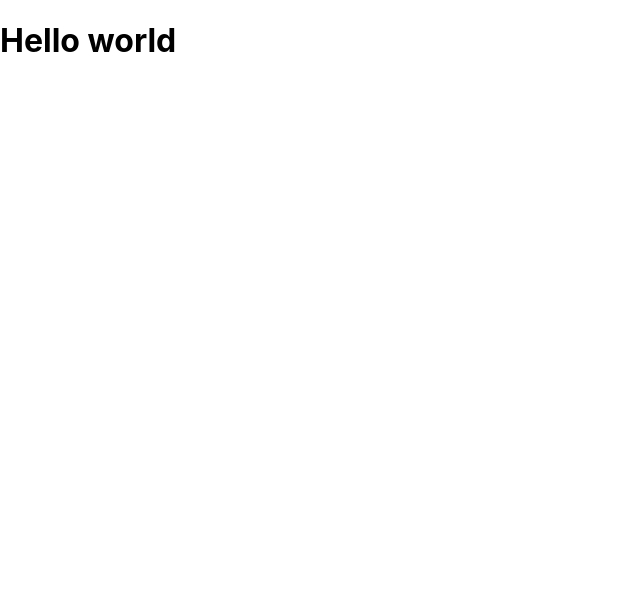
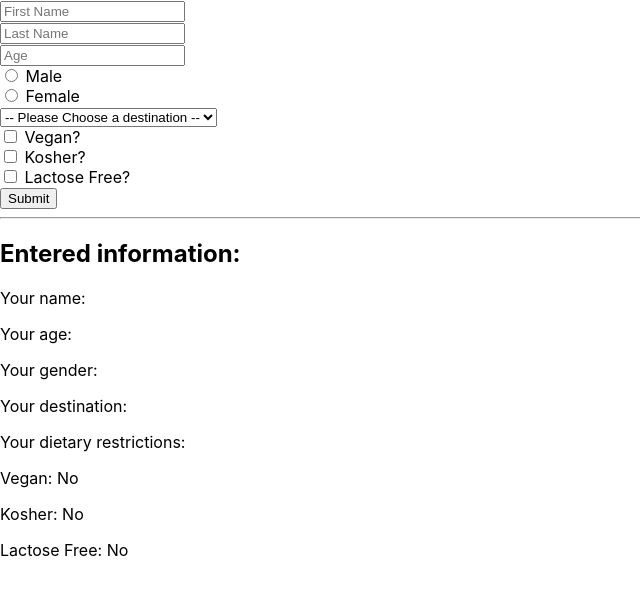
Before and after one commit to lukassketrys98/REACT-COURSE-PT1, a React (Create React App) app: page / in a window 1280 px wide. Shown: the top 596 px of the page, without its empty margins (0-640 px from the left). Built offline with nearby package versions, Linux system fonts and the light colour scheme.

Commit message:
rearranging done

```diff
--- a/public/index.html
+++ b/public/index.html
@@ -14,7 +14,7 @@
       manifest.json provides metadata used when your web app is installed on a
       user's mobile device or desktop. See https://developers.google.com/web/fundamentals/web-app-manifest/
     -->
-    <link rel="manifest" href="%PUBLIC_URL%/manifest.json" />
+    <!-- <link rel="manifest" href="%PUBLIC_URL%/manifest.json" /> -->
     <!--
       Notice the use of %PUBLIC_URL% in the tags above.
       It will be replaced with the URL of the `public` folder during the build.
--- a/src/App.js
+++ b/src/App.js
@@ -1,10 +1,10 @@
 import React from 'react';
-
+import Form from './components/FormContainer'
 
 function App() {
   return (
     <div>
-      <h1>Hello world</h1>
+     <Form/>
     </div>
   );
 }
--- /dev/null
+++ b/src/components/FormComponent.js
@@ -0,0 +1,117 @@
+import React from 'react'
+
+function FormComponent(props) {
+    return (
+        <main>
+            <form>
+                <input
+                    name="firstName"
+                    value={props.firstName}
+                    onChange={props.handleChange}
+                    placeholder="First Name"
+                />
+                <br />
+
+                <input
+                    name="lastName"
+                    value={props.lastName}
+                    onChange={props.handleChange}
+                    placeholder="Last Name"
+                />
+                <br />
+
+                <input
+                    name="age"
+                    value={props.age}
+                    onChange={props.handleChange}
+                    placeholder="Age"
+                />
+                <br />
+
+                <label>
+                    <input
+                        type="radio"
+                        name="gender"
+                        value="male"
+                        checked={props.gender === "male"}
+                        onChange={props.handleChange}
+                    /> Male
+                </label>
+
+                <br />
+
+                <label>
+                    <input
+                        type="radio"
+                        name="gender"
+                        value="female"
+                        checked={props.gender === "female"}
+                        onChange={props.handleChange}
+                    /> Female
+                </label>
+
+                <br />
+
+                <select
+                    value={props.destination}
+                    name="destination"
+                    onChange={props.handleChange}
+                >
+                    <option value="">-- Please Choose a destination --</option>
+                    <option value="germany">Germany</option>
+                    <option value="norway">Norway</option>
+                    <option value="north pole">North Pole</option>
+                    <option value="south pole">South Pole</option>
+                </select>
+
+                <br />
+
+                <label>
+                    <input
+                        type="checkbox"
+                        name="isVegan"
+                        onChange={props.handleChange}
+                        checked={props.isVegan}
+                    /> Vegan?
+                </label>
+                <br />
+
+                <label>
+                    <input
+                        type="checkbox"
+                        name="isKosher"
+                        onChange={props.handleChange}
+                        checked={props.isKosher}
+                    /> Kosher?
+                </label>
+                <br />
+
+                <label>
+                    <input
+                        type="checkbox"
+                        name="isLactoseFree"
+                        onChange={props.handleChange}
+                        checked={props.isLactoseFree}
+                    /> Lactose Free?
+                </label>
+                <br />
+
+                <button>Submit</button>
+            </form>
+            <hr />
+            <h2>Entered information:</h2>
+            <p>Your name: {props.firstName} {props.lastName}</p>
+            <p>Your age: {props.age}</p>
+            <p>Your gender: {props.gender}</p>
+            <p>Your destination: {props.destination}</p>
+            <p>Your dietary restrictions:</p>
+
+            <p>Vegan: {props.isVegan ? "Yes" : "No"}</p>
+            <p>Kosher: {props.isKosher ? "Yes" : "No"}</p>
+            <p>Lactose Free: {props.isLactoseFree ? "Yes" : "No"}</p>
+
+        </main>
+    )
+}
+
+export default FormComponent
--- /dev/null
+++ b/src/components/FormContainer.js
@@ -0,0 +1,48 @@
+import React, {Component} from "react"
+import FormComponent from './FormComponent'
+
+class Form extends Component {
+    constructor() {
+        super()
+        this.state = {
+            firstName: "",
+            lastName: "",
+            age: "",
+            gender: "",
+            destination: "",
+            isVegan: false,
+            isKosher: false,
+            isLactoseFree: false
+        }
+        this.handleChange = this.handleChange.bind(this)
+    }
+
+    handleChange(event) {
+        const {name, value, type, checked} = event.target
+        type === "checkbox" ?
+            this.setState({
+                [name]: checked
+            })
+        :
+        this.setState({
+            [name]: value
+        })
+    }
+
+    render() {
+        return(
+
+            <div>
+                <FormComponent
+                handleChange = {this.handleChange}
+                // data = {this.state}
+                {...this.state}
+            />
+            </div>
+        )
+
+
+    }
+}
+
+export default Form
```
